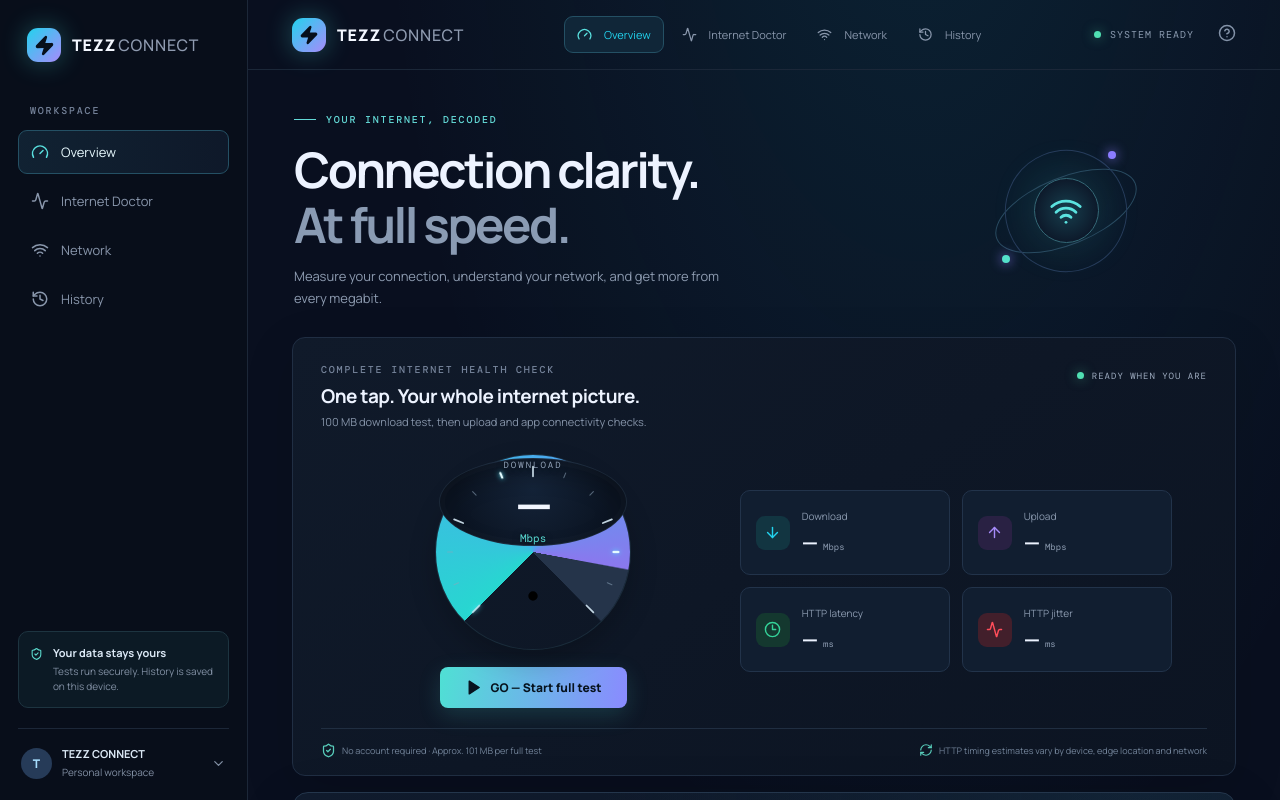
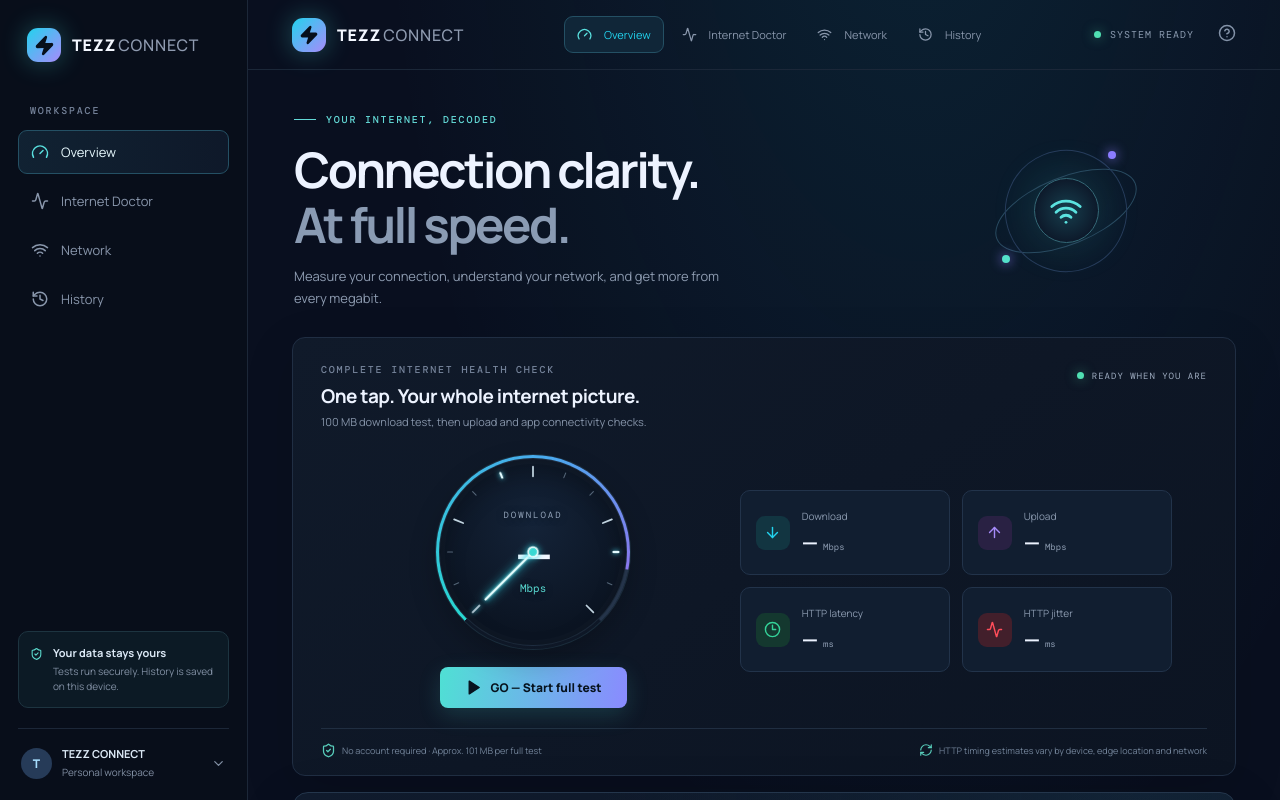
Before and after one commit to svish4934/tezz-connect, a React (Vite) app: page / in a window 1280 px wide. Shown: the top 800 px of the page. Built offline with nearby package versions, Linux system fonts and the light colour scheme.

Commit message:
Ensure speedometer needle remains visible above dial face

```diff
--- a/src/styles.css
+++ b/src/styles.css
@@ -316,3 +316,23 @@
 .gauge-halo.is-live::after{display:none!important;animation:none!important}
 @media(max-width:720px){.gauge-halo{width:194px;height:194px;transform:none!important}}
 @media(prefers-reduced-motion:reduce){.gauge-needle{transition:none!important}}
+
+
+/* SVG pointer is drawn above the dial face so it remains visible on mobile. */
+.gauge-needle-svg{
+  position:absolute!important;inset:0!important;width:100%!important;height:100%!important;
+  z-index:6!important;overflow:visible;pointer-events:none;
+  transform-origin:50% 50%!important;
+  transition:transform .36s cubic-bezier(.2,.72,.25,1)!important;
+}
+.gauge-needle-svg path{
+  fill:none;stroke:#e9ffff;stroke-width:2.6;stroke-linecap:round;
+  filter:drop-shadow(0 0 2px #32d9e8) drop-shadow(0 0 5px rgba(50,217,232,.75));
+}
+.gauge-needle-svg circle{
+  fill:#39d8d2;stroke:#f0ffff;stroke-width:2;
+  filter:drop-shadow(0 0 4px rgba(50,217,232,.9));
+}
+.gauge-inner{z-index:1!important}
+.gauge-ticks{z-index:3!important}
+@media(prefers-reduced-motion:reduce){.gauge-needle-svg{transition:none!important}}
```
